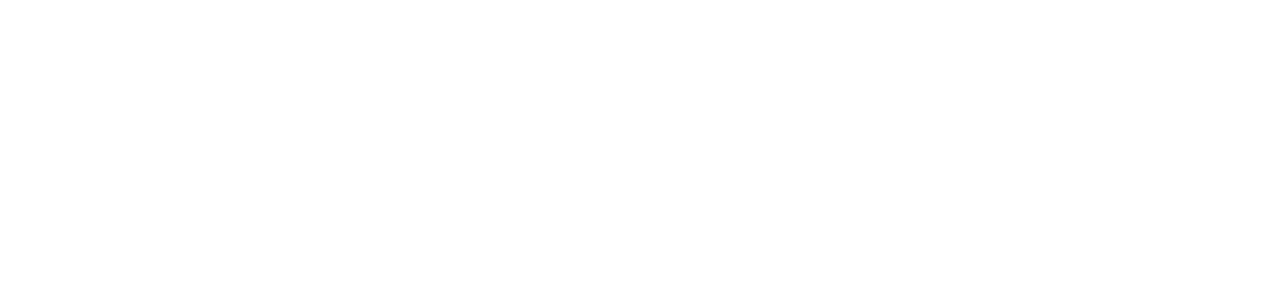
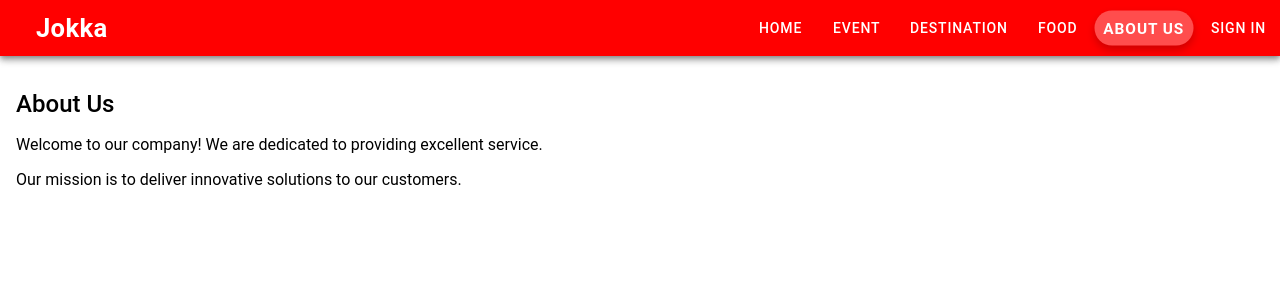
Before and after one commit to reynaldabnerr/Jokka-Web, a React (Vite) app: page /aboutus in a window 1280 px wide. Shown: the top 300 px of the page. Built offline with nearby package versions, Linux system fonts and the light colour scheme; no server answers.

Commit message:
navbar style

```diff
--- a/src/App.tsx
+++ b/src/App.tsx
@@ -5,6 +5,7 @@ import Home from "./pages/home/Home";
 import SignIn from "./pages/auth/SignIn";
 import SignUp from "./pages/auth/SignUp";
 import Dashboard from "./pages/admin/Dashboard";
+import Profile from "./pages/profile/Profile";
 
 /* Core CSS required for Ionic components to work properly */
 import "@ionic/react/css/core.css";
@@ -24,6 +25,7 @@ import "@ionic/react/css/display.css";
 
 /* Theme variables */
 import "./theme/variables.css";
+import Us from "./pages/us/Us";
 
 setupIonicReact();
 
@@ -40,7 +42,13 @@ const App: React.FC = () => (
         <Route exact path="/signup">
           <SignUp />
         </Route>
+        <Route exact path="/aboutus">
+          <Us />
+        </Route>
         <Route path="/admin-dashboard" component={Dashboard} />
+        <Route exact path="/profile">
+          <Profile />
+        </Route>
         <Route exact path="/">
           <Redirect to="/home" />
         </Route>
--- a/src/components/NavBar.css
+++ b/src/components/NavBar.css
@@ -42,11 +42,13 @@
 /* Responsif untuk layar kecil */
 @media (max-width: 768px) {
   .navbar-menu {
-    display: none; /* Sembunyikan menu pada layar kecil */
+    display: none;
+    /* Sembunyikan menu pada layar kecil */
   }
 
   .menu-icon {
-    display: block; /* Tampilkan ikon menu hamburger */
+    display: block;
+    /* Tampilkan ikon menu hamburger */
   }
 
   /* Tampilkan menu sebagai dropdown ketika open di layar kecil */
@@ -59,7 +61,8 @@
     width: 100%;
     background-color: #4c4caf;
     padding: 10px 0;
-    box-shadow: 0 4px 8px rgba(0, 0, 0, 0.2); /* Tambahkan bayangan untuk menu */
+    box-shadow: 0 4px 8px rgba(0, 0, 0, 0.2);
+    /* Tambahkan bayangan untuk menu */
   }
 
   .navbar-menu.open ion-button {
@@ -71,3 +74,47 @@
     border-top: 1px solid rgba(255, 255, 255, 0.2);
   }
 }
+
+/* Gaya tombol yang sedang aktif (selected) */
+.navbar-menu ion-button.selected {
+  background-color: rgba(255, 255, 255, 0.3);
+  color: #ffffff;
+  font-weight: bold;
+  transition: all 0.3s ease;
+  transform: scale(1.1);
+  box-shadow: 0 4px 8px rgba(0, 0, 0, 0.2);
+  /* Bayangan lebih kuat */
+  border-radius: 16px;
+  /* Rounded corners */
+}
+
+/* Efek hover yang halus dan elegan */
+.navbar-menu ion-button:hover {
+  background-color: rgba(255, 255, 255, 0.2);
+  transform: translateY(-4px) scale(1.05);
+  /* Angkat dan perbesar tombol sedikit */
+  transition: all 0.2s ease;
+  box-shadow: 0 6px 12px rgba(0, 0, 0, 0.3);
+  /* Tambahkan bayangan */
+  color: #ffffff;
+  border-radius: 16px;
+}
+
+/* Efek dropdown yang lebih kontras pada layar kecil */
+@media (max-width: 768px) {
+  .navbar-menu.open ion-button.selected {
+    background-color: rgba(255, 255, 255, 0.35);
+    border-left: 5px solid #ffffff;
+    padding-left: 20px;
+    color: #ffffff;
+    transition: background-color 0.3s ease, padding-left 0.3s ease;
+  }
+
+  /* Hover di dropdown untuk layar kecil */
+  .navbar-menu.open ion-button:hover {
+    background-color: rgba(255, 255, 255, 0.25);
+    transform: translateX(10px);
+    /* Tambahkan animasi slide */
+    color: #ffffff;
+  }
+}
--- a/src/components/NavBar.tsx
+++ b/src/components/NavBar.tsx
@@ -12,12 +12,13 @@ import {
   logOutOutline,
   menuOutline,
 } from "ionicons/icons";
-import { useHistory } from "react-router-dom";
+import { useHistory, useLocation } from "react-router-dom";
 import { auth } from "../firebaseConfig";
 import "./NavBar.css";
 
 const NavBar: React.FC = () => {
   const history = useHistory();
+  const location = useLocation(); // Gunakan useLocation untuk mendapatkan path saat ini
   const [isLoggedIn, setIsLoggedIn] = useState<boolean>(false);
   const [isAdmin, setIsAdmin] = useState<boolean>(false);
   const [menuOpen, setMenuOpen] = useState<boolean>(false);
@@ -51,25 +52,49 @@ const NavBar: React.FC = () => {
   return (
     <IonHeader>
       <IonToolbar color="primary" className="navbar-toolbar">
-        {/* Tulisan Jokka di kiri */}
         <IonTitle slot="start" className="navbar-title">
           Jokka
         </IonTitle>
 
-        {/* Semua tombol navigasi rata kanan */}
         <IonButtons slot="end" className="navbar-end-buttons">
           <div className={`navbar-menu ${menuOpen ? "open" : ""}`}>
-            <IonButton onClick={() => navigateTo("/home")}>Home</IonButton>
-            <IonButton onClick={() => navigateTo("/event")}>Event</IonButton>
-            <IonButton onClick={() => navigateTo("/destination")}>
+            <IonButton
+              onClick={() => navigateTo("/home")}
+              className={location.pathname === "/home" ? "selected" : ""}
+            >
+              Home
+            </IonButton>
+            <IonButton
+              onClick={() => navigateTo("/event")}
+              className={location.pathname === "/event" ? "selected" : ""}
+            >
+              Event
+            </IonButton>
+            <IonButton
+              onClick={() => navigateTo("/destination")}
+              className={location.pathname === "/destination" ? "selected" : ""}
+            >
               Destination
             </IonButton>
-            <IonButton onClick={() => navigateTo("/food")}>Food</IonButton>
-            <IonButton onClick={() => navigateTo("/AboutUs")}>
+            <IonButton
+              onClick={() => navigateTo("/food")}
+              className={location.pathname === "/food" ? "selected" : ""}
+            >
+              Food
+            </IonButton>
+            <IonButton
+              onClick={() => navigateTo("/aboutus")}
+              className={location.pathname === "/aboutus" ? "selected" : ""}
+            >
               About Us
             </IonButton>
             {isAdmin && (
-              <IonButton onClick={() => navigateTo("/admin-dashboard")}>
+              <IonButton
+                onClick={() => navigateTo("/admin-dashboard")}
+                className={
+                  location.pathname === "/admin-dashboard" ? "selected" : ""
+                }
+              >
                 Dashboard
               </IonButton>
             )}
@@ -80,7 +105,7 @@ const NavBar: React.FC = () => {
                 </IonButton>
                 <IonButton
                   onClick={() => navigateTo("/profile")}
-                  className="profile-button"
+                  className={location.pathname === "/profile" ? "selected" : ""}
                 >
                   <IonIcon icon={personCircleOutline} className="icon-style" />
                 </IonButton>
@@ -88,14 +113,13 @@ const NavBar: React.FC = () => {
             ) : (
               <IonButton
                 onClick={() => navigateTo("/signin")}
-                className="signin-button"
+                className={location.pathname === "/signin" ? "selected" : ""}
               >
                 Sign In
               </IonButton>
             )}
           </div>
 
-          {/* Ikon menu untuk perangkat seluler */}
           <IonButton className="menu-icon" onClick={toggleMenu}>
             <IonIcon icon={menuOutline} />
           </IonButton>
--- a/src/pages/profile/Profile.tsx
+++ b/src/pages/profile/Profile.tsx
@@ -0,0 +1,35 @@
+// src/pages/profile/Profile.tsx
+import {
+    IonContent,
+    IonHeader,
+    IonPage,
+    IonTitle,
+    IonToolbar,
+    IonButton,
+} from "@ionic/react";
+import { useHistory } from "react-router-dom";
+import NavBar from "../../components/NavBar";
+
+const Profile: React.FC = () => {
+    const history = useHistory();
+
+    return (
+        <IonPage>
+            <NavBar />
+            <IonContent fullscreen className="ion-padding">
+                <IonHeader collapse="condense">
+                    <IonToolbar>
+                        <IonTitle size="large">Profile</IonTitle>
+                    </IonToolbar>
+                </IonHeader>
+                <div>
+                    <h2>My Profile</h2>
+                    {/* Add profile content here */}
+                    <p>Profile information will be displayed here</p>
+                </div>
+            </IonContent>
+        </IonPage>
+    );
+};
+
+export default Profile;
--- /dev/null
+++ b/src/pages/us/Us.tsx
@@ -0,0 +1,41 @@
+// src/pages/us/aboutus.tsx
+import {
+  IonContent,
+  IonHeader,
+  IonPage,
+  IonTitle,
+  IonToolbar,
+  IonButton,
+} from "@ionic/react";
+import { useHistory } from "react-router-dom";
+import NavBar from "../../components/NavBar";
+
+const AboutUs: React.FC = () => {
+  const history = useHistory();
+
+  return (
+    <IonPage>
+      <NavBar />
+      <IonContent fullscreen className="ion-padding">
+        <IonHeader collapse="condense">
+          <IonToolbar>
+            <IonTitle size="large">About Us</IonTitle>
+          </IonToolbar>
+        </IonHeader>
+        <div>
+          <h2>About Us</h2>
+          {/* Add about us content here */}
+          <p>
+            Welcome to our company! We are dedicated to providing excellent
+            service.
+          </p>
+          <p>
+            Our mission is to deliver innovative solutions to our customers.
+          </p>
+        </div>
+      </IonContent>
+    </IonPage>
+  );
+};
+
+export default AboutUs;
```
Also changed, not shown: src/pages/us/aboutus.tsx (deleted).
